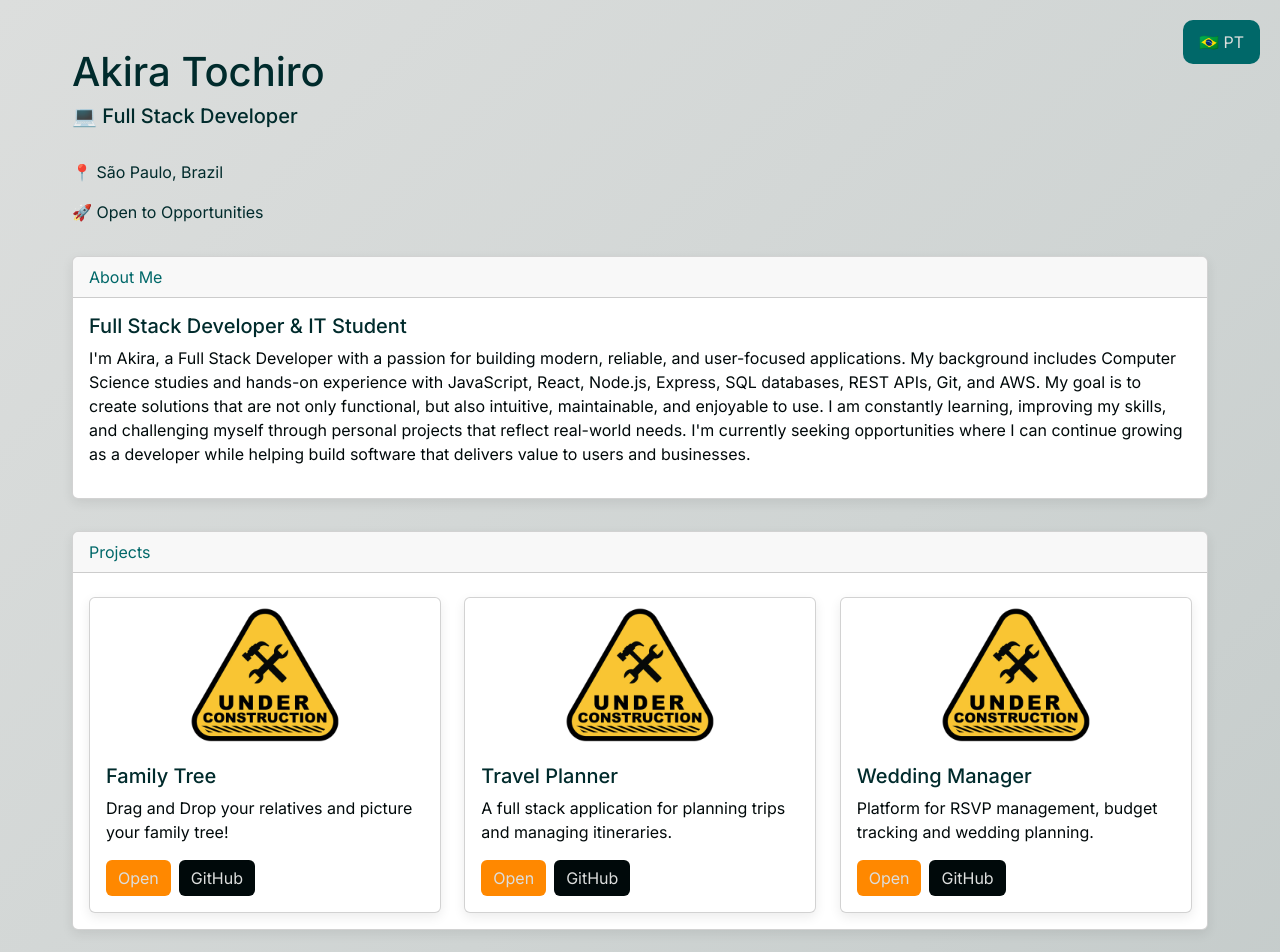
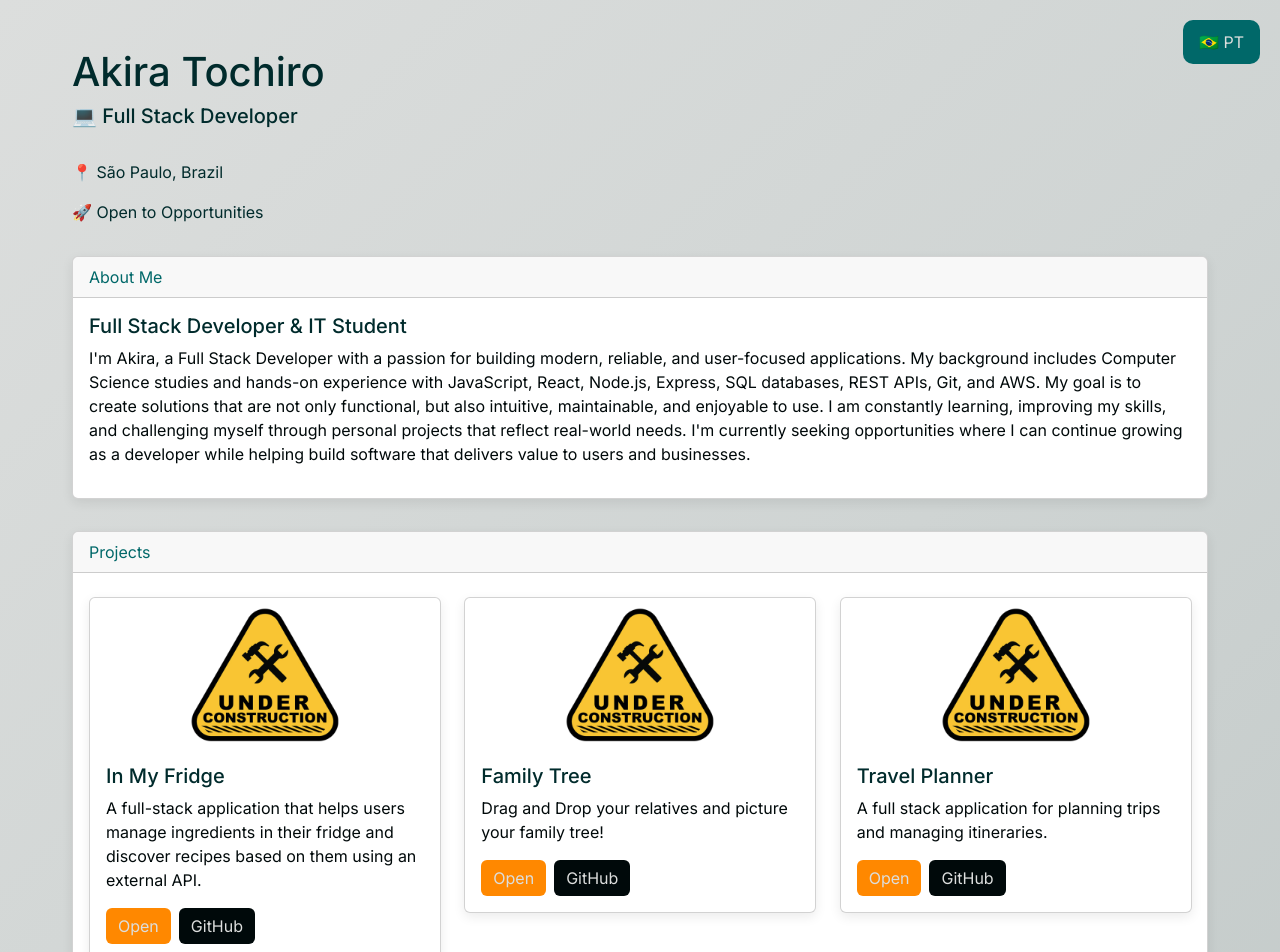
Before and after one commit to akiratochiro/akira-portfolio, a React (Create React App) app: page / in a window 1280 px wide. Shown: the top 952 px of the page. Built offline with nearby package versions, Linux system fonts and the light colour scheme.

Commit message:
projects updated

```diff
--- a/src/translations/content.js
+++ b/src/translations/content.js
@@ -13,13 +13,13 @@ export const content = {
     projects: {
       title: "Projects",
       projectcards: {
-        title1: "Family Tree",
-        description1:
+        title1: "In My Fridge",
+        description1: "A full-stack application that helps users manage ingredients in their fridge and discover recipes based on them using an external API.",
+        title2: "Family Tree",
+        description2:
           "Drag and Drop your relatives and picture your family tree!",
-        title2: "Travel Planner",
-        description2: "A full stack application for planning trips and managing itineraries.",
-        title3: "Wedding Manager",
-        description3: "Platform for RSVP management, budget tracking and wedding planning.",
+        title3: "Travel Planner",
+        description3: "A full stack application for planning trips and managing itineraries.",
       },
     },
     skills:{
@@ -49,14 +49,14 @@ export const content = {
     projects: {
       title: "Projects",
       projectcards: {
-        title1: "Árvore Genealógica",
-        description1:
+         title1: "Na Minha Geladeira",
+        description1: "Aplicação fullstack que ajuda usuários a gerenciar os ingredientes da geladeira e descobrir receitas a partir deles usando uma API externa.",
+        title2: "Árvore Genealógica",
+        description2:
           "Arraste e solte seus parentes para visualizar e organizar sua árvore genealógica.",
-        title2: "Planejador de Viagens",
-        description2: "Uma aplicação full stack para planejar viagens e gerenciar itinerários.",
-        title3: "Gerenciador de Casamento",
-        description3: "Plataforma para gerenciamento de confirmações de presença (RSVP), controle de orçamento e planejamento de casamentos",
-      },
+        title3: "Planejador de Viagens",
+        description3: "Uma aplicação full stack para planejar viagens e gerenciar itinerários.",
+        },
     },
 
      skills:{
```
